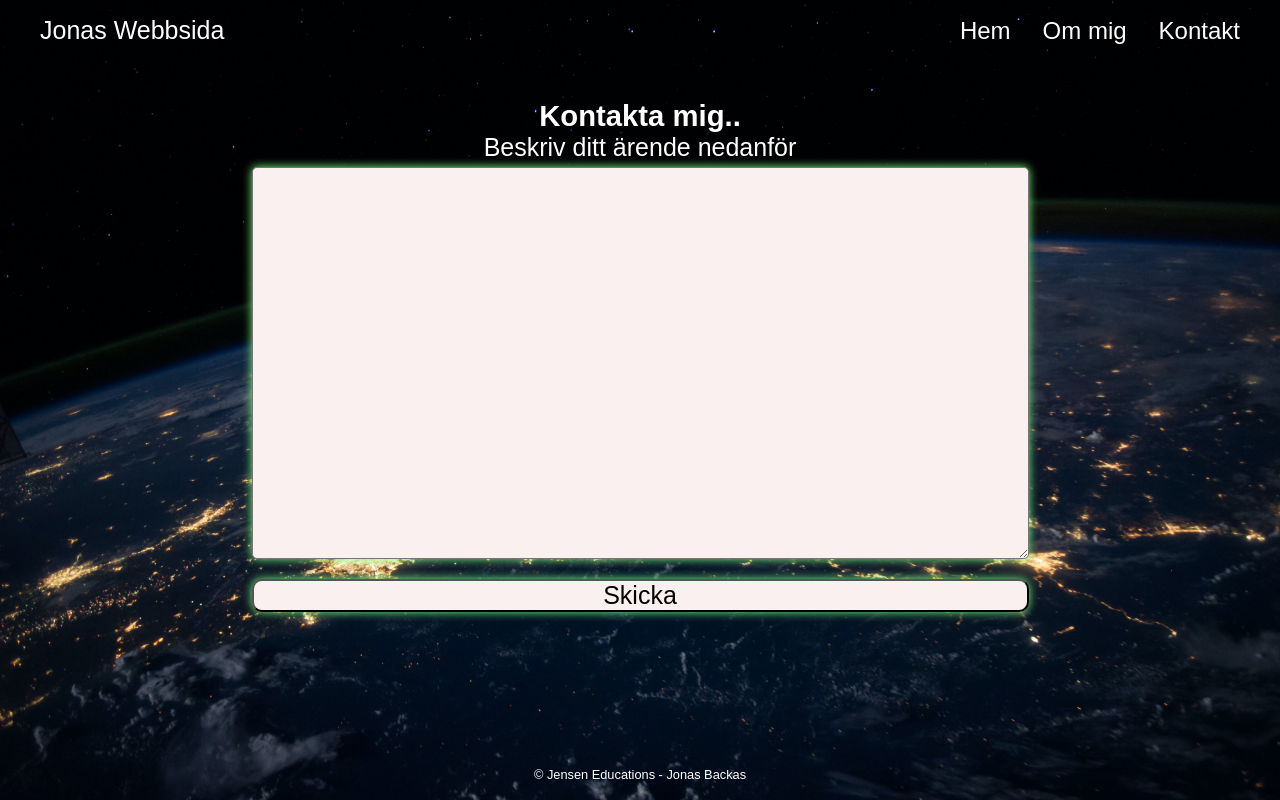
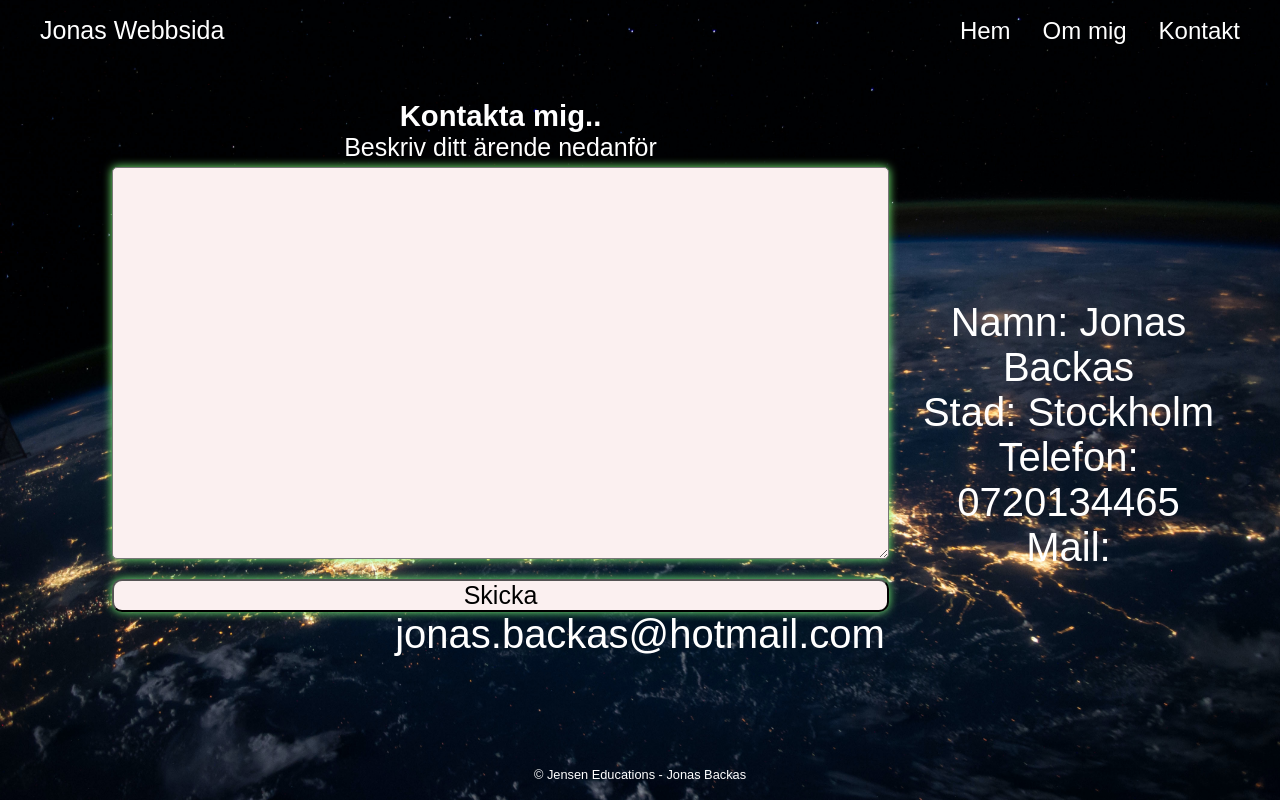
Before and after one commit to JonasB91/PersonligWebbsida, a plain HTML site: page contact.html in a window 1280 px wide. Drawn offline with Linux system fonts and the light colour scheme; a web font is replaced by a local one.

Commit message:
fixade lite kontakt info text brevid kontaktrutan

```diff
--- a/contact.html
+++ b/contact.html
@@ -67,10 +67,16 @@
                       <textarea cols="50" rows="10"></textarea>
                       <button class="form-button">Skicka</button>
                     </form>
-
-
                   </div>
 
+                  <div class="contact-info-container">
+                    <div class="p-text">
+                    <p>Namn: Jonas Backas</p>
+                    <p>Stad: Stockholm</p>
+                    <p>Telefon: 0720134465</p>
+                    <p>Mail: jonas.backas@hotmail.com</p>
+                  </div>
+                  </div>
 
 
 
--- a/indexstyle.css
+++ b/indexstyle.css
@@ -261,6 +261,8 @@ p.copyright {
     padding-top: 5vh;
     color: #fff;
     text-align: center;
+    float: left;
+    padding-left: 10vh;
 
 
 }
@@ -290,3 +292,19 @@ textarea {
     box-shadow: 0 0 10px #79fc79;
     background-color: rgb(251, 240, 240);
 }
+
+.text-contact-container {
+    display: flex;
+    align-content: center;
+    justify-content: center;
+    background-color: #fff;
+    float: right;
+    color: #fff;
+}
+
+.p-text {
+    color: #fff;
+    text-align: center;
+    padding-top: 30vh;
+    font-size: 40px;
+}
```
